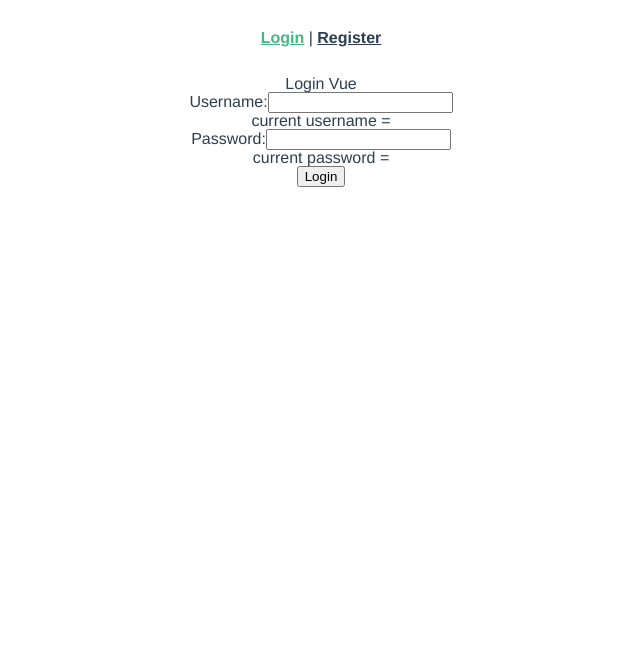
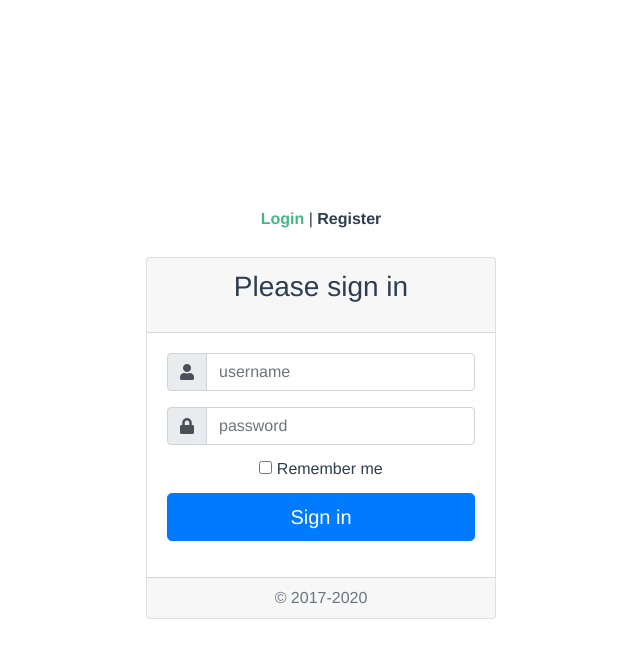
Before and after one commit to zhaoshihan/GraduateDesign, a Vue app in the folder frontend/: page /#/login in a window 1280 px wide. Shown: the top 658 px of the page, without its empty margins (319-959 px from the left). Built offline with nearby package versions, Linux system fonts and the light colour scheme.

Commit message:
美化登陆和注册界面

```diff
--- a/frontend/package.json
+++ b/frontend/package.json
@@ -8,6 +8,7 @@
     "lint": "vue-cli-service lint"
   },
   "dependencies": {
+    "@fortawesome/fontawesome-free": "^5.13.0",
     "axios": "^0.19.2",
     "bootstrap": "^4.4.1",
     "bootstrap-vue": "^2.8.0",
@@ -33,7 +34,6 @@
     "eslint-plugin-promise": "^4.2.1",
     "eslint-plugin-standard": "^4.0.0",
     "eslint-plugin-vue": "^6.1.2",
-    "jquery": "^3.4.1",
     "node-sass": "^4.12.0",
     "sass-loader": "^8.0.2",
     "vue-template-compiler": "^2.6.11"
--- a/frontend/src/views/Login.vue
+++ b/frontend/src/views/Login.vue
@@ -1,22 +1,47 @@
 <template>
-  <div class="login">
-    <div id="nav">
-      <router-link to="/login">Login</router-link> |
-      <router-link to="/register">Register</router-link>
+  <div class="container text-center">
+    <div class="row justify-content-center align-items-center" style="height:100vh">
+      <div class="col-4">
+        <div id="nav">
+          <router-link to="/login">Login</router-link> |
+          <router-link to="/register">Register</router-link>
+        </div>
+        <div class="card">
+          <div class="card-header">
+            <h3 class="h3 mb-3 font-weight-normal">Please sign in</h3>
+          </div>
+          <div class="card-body">
+            <form :model="loginForm" @submit.prevent>
+              <div class="input-group form-group">
+                <div class="input-group-prepend">
+                  <span class="input-group-text"><i class="fas fa-user"></i></span>
+                </div>
+                <input type="text" class="form-control" v-model="loginForm.userName" placeholder="username">
+              </div>
+              <div class="input-group form-group">
+                <div class="input-group-prepend">
+                  <span class="input-group-text"><i class="fas fa-lock"></i></span>
+                </div>
+                <input type="password" class="form-control" v-model="loginForm.passWord" placeholder="password">
+              </div>
+              <div class="form-group">
+                <div class="checkbox mb-3">
+                  <label>
+                    <input type="checkbox" value="remember-me"> Remember me
+                  </label>
+                </div>
+              </div>
+              <div class="form-group">
+                <button class="btn btn-lg btn-primary btn-block" @click="login">Sign in</button>
+              </div>
+            </form>
+          </div>
+          <div class="card-footer">
+            <span class="mt-5 mb-3 text-muted">&copy; 2017-2020</span>
+          </div>
+        </div>
+      </div>
     </div>
-
-    <p>Login Vue</p>
-    <form v-bind:model="loginForm" v-on:submit.prevent>
-      <label>Username:</label>
-      <input type="text" v-model="loginForm.userName" name="username" id="username">
-      <br>
-      <p>current username = {{loginForm.userName}}</p>
-      <label>Password:</label>
-      <input type="password" v-model="loginForm.passWord" name="password" id="password">
-      <br>
-      <p>current password = {{loginForm.passWord}}</p>
-      <button v-on:click="login">Login</button>
-    </form>
   </div>
 </template>
 
--- a/frontend/src/views/Register.vue
+++ b/frontend/src/views/Register.vue
@@ -1,26 +1,70 @@
 <template>
-  <div class="register">
-    <div id="nav">
-      <router-link to="/login">Login</router-link> |
-      <router-link to="/register">Register</router-link>
+<!--  <div class="register">-->
+<!--    <div id="nav">-->
+<!--      <router-link to="/login">Login</router-link> |-->
+<!--      <router-link to="/register">Register</router-link>-->
+<!--    </div>-->
+
+<!--    <p>Register Vue</p>-->
+<!--    <form :model="registerForm" v-on:submit.prevent>-->
+<!--      <label>Username:</label>-->
+<!--      <input type="text" v-model="registerForm.userName" name="username" id="username">-->
+<!--      <br>-->
+<!--      <p>current username = {{registerForm.userName}}</p>-->
+<!--      <label>Password:</label>-->
+<!--      <input type="password" v-model="registerForm.passWord" name="password" id="password">-->
+<!--      <br>-->
+<!--      <p>current password = {{registerForm.passWord}}</p>-->
+<!--      <label>Nickname:</label>-->
+<!--      <input type="text" v-model="registerForm.nickName" name="nickname" id="nickname">-->
+<!--      <br>-->
+<!--      <p>current nickname = {{registerForm.nickName}}</p>-->
+<!--      <button @click=register>Register</button>-->
+<!--    </form>-->
+<!--  </div>-->
+
+  <div class="container text-center">
+    <div class="row justify-content-center align-items-center" style="height:100vh">
+      <div class="col-4">
+        <div id="nav">
+          <router-link to="/login">Login</router-link> |
+          <router-link to="/register">Register</router-link>
+        </div>
+        <div class="card">
+          <div class="card-header">
+            <h3 class="h3 mb-3 font-weight-normal">Please register</h3>
+          </div>
+          <div class="card-body">
+            <form :model="registerForm" @submit.prevent>
+              <div class="input-group form-group">
+                <div class="input-group-prepend">
+                  <span class="input-group-text"><i class="fas fa-user"></i></span>
+                </div>
+                <input type="text" class="form-control" v-model="registerForm.userName" placeholder="username">
+              </div>
+              <div class="input-group form-group">
+                <div class="input-group-prepend">
+                  <span class="input-group-text"><i class="fas fa-lock"></i></span>
+                </div>
+                <input type="password" class="form-control" v-model="registerForm.passWord" placeholder="password">
+              </div>
+              <div class="input-group form-group">
+                <div class="input-group-prepend">
+                  <span class="input-group-text"><i class="fas fa-user-tie"></i></span>
+                </div>
+                <input type="text" class="form-control" v-model="registerForm.nickName" placeholder="nickname">
+              </div>
+              <div class="form-group">
+                <button class="btn btn-lg btn-primary btn-block" @click="register">Register</button>
+              </div>
+            </form>
+          </div>
+          <div class="card-footer">
+            <span class="mt-5 mb-3 text-muted">&copy; 2017-2020</span>
+          </div>
+        </div>
+      </div>
     </div>
-
-    <p>Register Vue</p>
-    <form :model="registerForm" v-on:submit.prevent>
-      <label>Username:</label>
-      <input type="text" v-model="registerForm.userName" name="username" id="username">
-      <br>
-      <p>current username = {{registerForm.userName}}</p>
-      <label>Password:</label>
-      <input type="password" v-model="registerForm.passWord" name="password" id="password">
-      <br>
-      <p>current password = {{registerForm.passWord}}</p>
-      <label>Nickname:</label>
-      <input type="text" v-model="registerForm.nickName" name="nickname" id="nickname">
-      <br>
-      <p>current nickname = {{registerForm.nickName}}</p>
-      <button @click=register>Register</button>
-    </form>
   </div>
 </template>
 
```
Also changed, not shown: frontend/src/main.js (+5 -8 lines), 1 other file (tests, documents, lock files or other folders).
